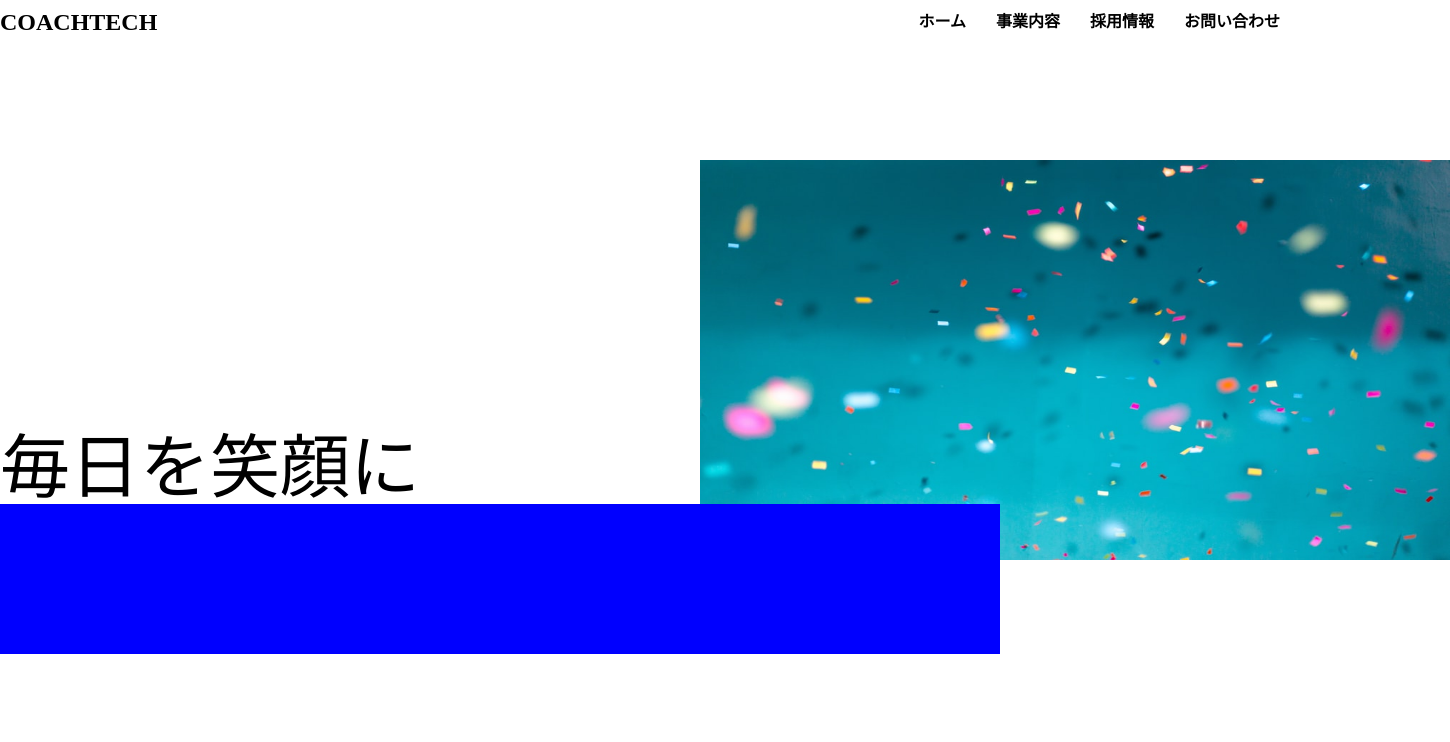
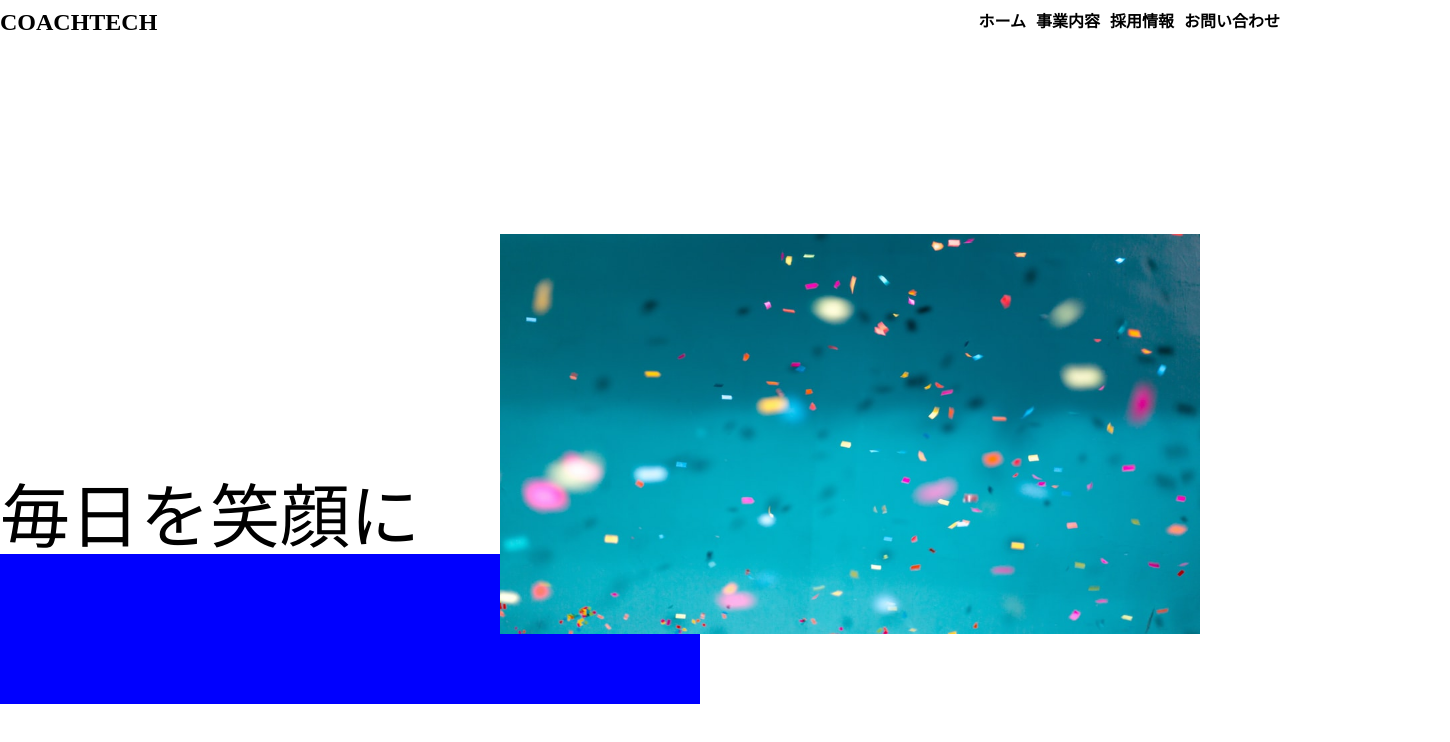
Before and after one commit to matusitakeisuke/20240125_matsushitakeisuke_css, a plain HTML site: page index.html in a window 1280 px wide. Shown: the whole page, 1450 px wide, since content can reach past the window. Drawn offline with Linux system fonts and the light colour scheme.

Commit message:
任意のメッセージ

```diff
--- a/css/style.css
+++ b/css/style.css
@@ -17,28 +17,29 @@ a {
 .header-ul {
     display: flex;
     font-weight: bold;
+
 }
 
 .header-li {
-    margin-left: 30px;
+    margin-left: 10px;
 }
 
 .text {
     font-size: 70px;
-    margin-top: 400px;
+    margin-top: 450px;
 }
 
 .box {
-    position: relative;
-    width: 1000px;
+    width: 700px;
     height: 150px;
     background-color: blue;
 }
 
 img {
     position: absolute;
-    top: 160px;
-    left: 700px;
-    width: 750px;
+    float: right;
+    margin-top: 200px;
+    left: 500px;
+    width: 700px;
     height: 400px;
 }
```
